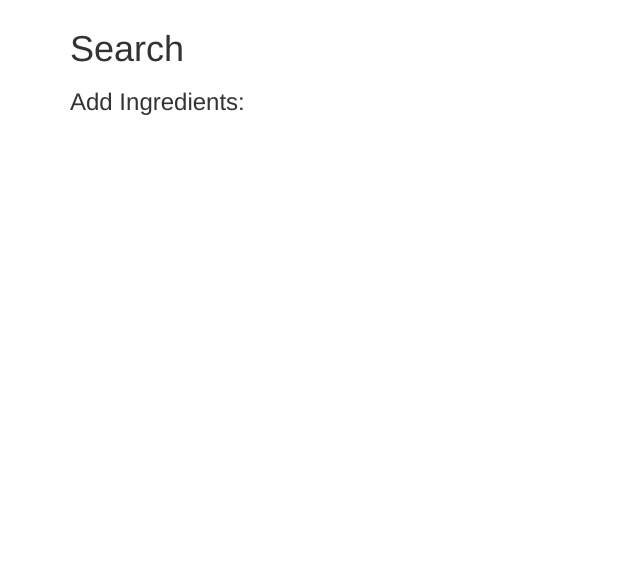
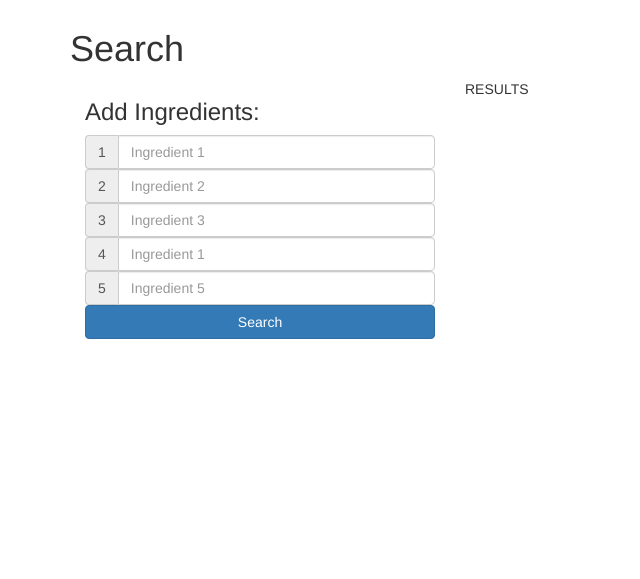
Before and after one commit to askyel/recipeAPIs, a Flask app: page /search in a window 1280 px wide. Shown: the part 51-630 px from the top of the page, without its empty margins (0-640 px from the left). Run offline with Flask 2, Linux system fonts and the light colour scheme; some libraries are stand-ins or nearby versions.

Commit message:
fancy search page

```diff
--- a/templates/search.html
+++ b/templates/search.html
@@ -10,6 +10,39 @@
 {% block content %}
 <h1>Search</h1>
 
-<h3>Add Ingredients:</h3>
+<div class="col-sm-4">
+	<h3>Add Ingredients:</h3>
+
+	<div class="input-group">
+		<span class="input-group-addon" id="ing1">1</span>
+		<input type="text" class="form-control" placeholder="Ingredient 1" aria-describedby="ing1" name="ing1">
+	</div>
+
+	<div class="input-group">
+		<span class="input-group-addon" id="ing2">2</span>
+		<input type="text" class="form-control" placeholder="Ingredient 2" aria-describedby="ing2" name="ing2">
+	</div>
+
+	<div class="input-group">
+		<span class="input-group-addon" id="ing3">3</span>
+		<input type="text" class="form-control" placeholder="Ingredient 3" aria-describedby="ing3" name="ing3">
+	</div>
+
+	<div class="input-group">
+		<span class="input-group-addon" id="ing4">4</span>
+		<input type="text" class="form-control" placeholder="Ingredient 1" aria-describedby="ing4" name="ing4">
+	</div>
+
+	<div class="input-group">
+		<span class="input-group-addon" id="ing5">5</span>
+		<input type="text" class="form-control" placeholder="Ingredient 5" aria-describedby="ing5" name="ing5">
+	</div>
+
+	<input type="submit" class="btn btn-primary btn-block" value="Search">
+</div>
+
+<div class="col-sm-8">
+	RESULTS
+</div>
 
 {% endblock %}
```
